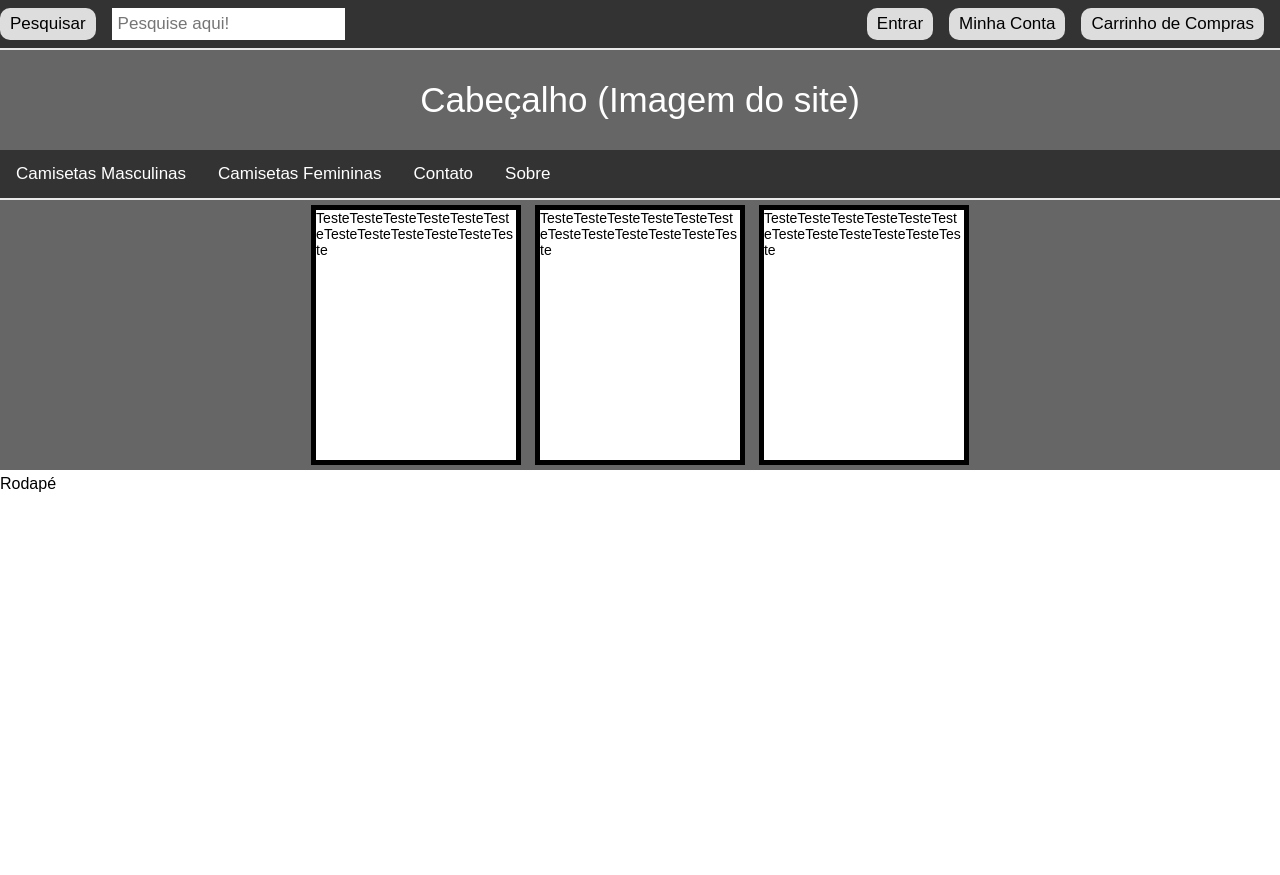
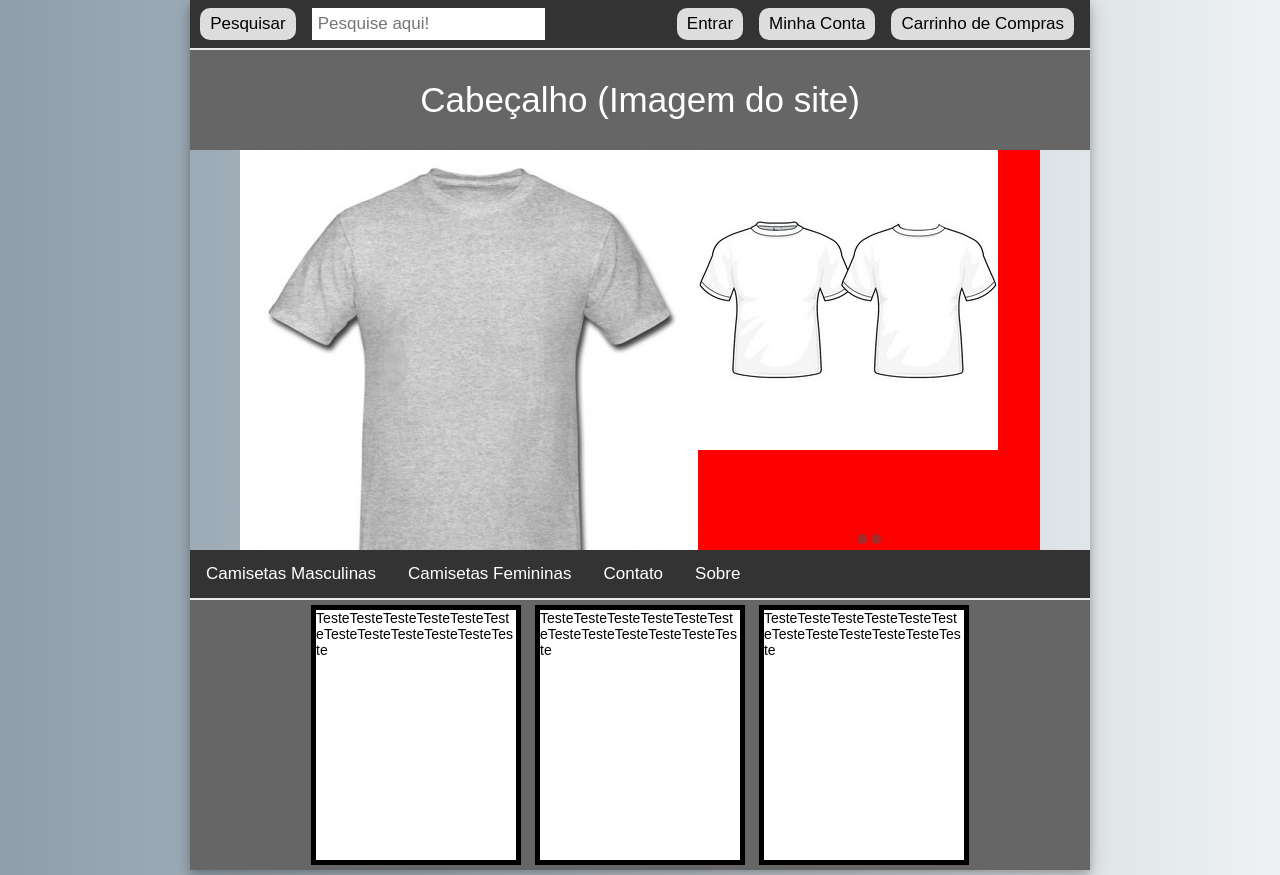
Before and after one commit to Pebarrocha/projetoSitePersonalizarCamiseta, a PHP site: page /main.php in a window 1280 px wide. Before the commit the page ends 492 px from the top, so only its background shows below. Run offline with PHP 8.4, Linux system fonts and the light colour scheme.

Commit message:
Alterando Estilos

```diff
--- a/view/css/main-estilo.css
+++ b/view/css/main-estilo.css
@@ -2,8 +2,21 @@
 * { margin: 0; padding: 0; }
 
 
+html{
+
+
+	background: #8e9eab; /* fallback for old browsers */
+	background: -webkit-linear-gradient(to right, #8e9eab, #eef2f3); /* Chrome 10-25, Safari 5.1-6 */
+	background: linear-gradient(to right, #8e9eab, #eef2f3); /* W3C, IE 10+/ Edge, Firefox 16+, Chrome 26+, Opera 12+, Safari 7+ */
+
+}
+
 body{
 	font-family: Arial, Helvetica, sans-serif;
+
+	margin: auto;
+	width: 900px;
+	box-shadow: 0 4px 8px 0 rgba(0, 0, 0, 0.2), 0 6px 20px 0 rgba(0, 0, 0, 0.19);
 }
 
 
@@ -24,8 +37,8 @@ background-color: #333;
 }
 */
 #pesq{
-	position:absolute;
-	left:0%;
+	position:relative;
+	left:-15%;
 	float: left;
 }
 .navegacao .pesquisa .login{
@@ -95,13 +108,11 @@ background-color: #333;
 
 header{
 
-
 	background-color: #666;
 	padding: 30px;
 	text-align: center;
 	font-size: 35px;
 	color:white;
-
 }
 
 /*Estilo da barra de navegação   */
@@ -131,6 +142,69 @@ color:white;
 	color:black;
 
 }
+ .slider-holder
+        {
+            width: 800px;
+            height: 400px;
+            background-color: yellow;
+            margin-left: auto;
+            margin-right: auto;
+            margin-top: 0px;
+            text-align: center;
+            overflow: hidden;
+        }
+
+        .image-holder
+        {
+            width: 2400px;
+            background-color: red;
+            height: 400px;
+            clear: both;
+            position: relative;
+
+            -webkit-transition: left 2s;
+            -moz-transition: left 2s;
+            -o-transition: left 2s;
+            transition: left 2s;
+        }
+
+        .slider-image
+        {
+            float: left;
+            margin: 0px;
+            padding: 0px;
+            position: relative;
+        }
+
+        #slider-image-1:target ~ .image-holder
+        {
+            left: 0px;
+        }
+
+        #slider-image-2:target ~ .image-holder
+        {
+            left: -800px;
+        }
+
+        #slider-image-3:target ~ .image-holder
+        {
+            left: -1600px;
+        }
+
+        .button-holder
+        {
+            position: relative;
+            top: -20px;
+        }
+
+        .slider-change
+        {
+            display: inline-block;
+            height: 10px;
+            width: 10px;
+            border-radius: 5px;
+            background-color: brown;
+        }
 
 /*
 @media (max-width: 600px) {
--- a/view/main.php
+++ b/view/main.php
@@ -6,6 +6,9 @@
 		<meta charset="pt-br">
 		<link rel ="stylesheet" type="text/css" href="css/main-estilo.css">
 
+		<style>
+		.mySlides {display:none;}
+		</style>
 	</head>
 
 	<body>
@@ -17,11 +20,11 @@
 					<input type="button" class="login" value="Minha Conta">
 					<input type="button" class="login" value="Entrar">
 						<div id="pesq">
-						<form id="pesquisa" >
-							<input type="button" class="botao" value="Pesquisar">
-							<input type="text" name="pesquisa" id="pesquisa" placeholder="Pesquise aqui!">
-			    		</form>
-					</div>
+							<form id="pesquisa" >
+								<input type="button" class="botao" value="Pesquisar">
+								<input type="text" name="pesquisa" id="pesquisa" placeholder="Pesquise aqui!">
+				    		</form>
+						</div>
 				</form>
 			</ul>
 		</nav>
@@ -31,7 +34,21 @@
 			<p>Cabeçalho (Imagem do site)</p>
 		</header>
 
+	<div class="slider-holder">
+        <span id="slider-image-1"></span>
+        <span id="slider-image-2"></span>
+     	 <span id="slider-image-3"></span>
+        <div class="image-holder">
+            <img src="imagens/camiseta1.jpg" class="slider-image" />
+            <img src="imagens/camiseta2.jpg" class="slider-image" />
 
+        </div>
+        <div class="button-holder">
+            <a href="#slider-image-1" class="slider-change"></a>
+            <a href="#slider-image-2" class="slider-change"></a>
+
+        </div>
+    </div>
 
 		<nav class="navegacao">
 			<ul>
@@ -61,9 +78,6 @@
 
 		</section>
 
-		<fotter>
-			<p>Rodapé</p>
-		</fotter>
 
 
 	</body>
```
Lines whose indentation alone changed are shown as unchanged.
